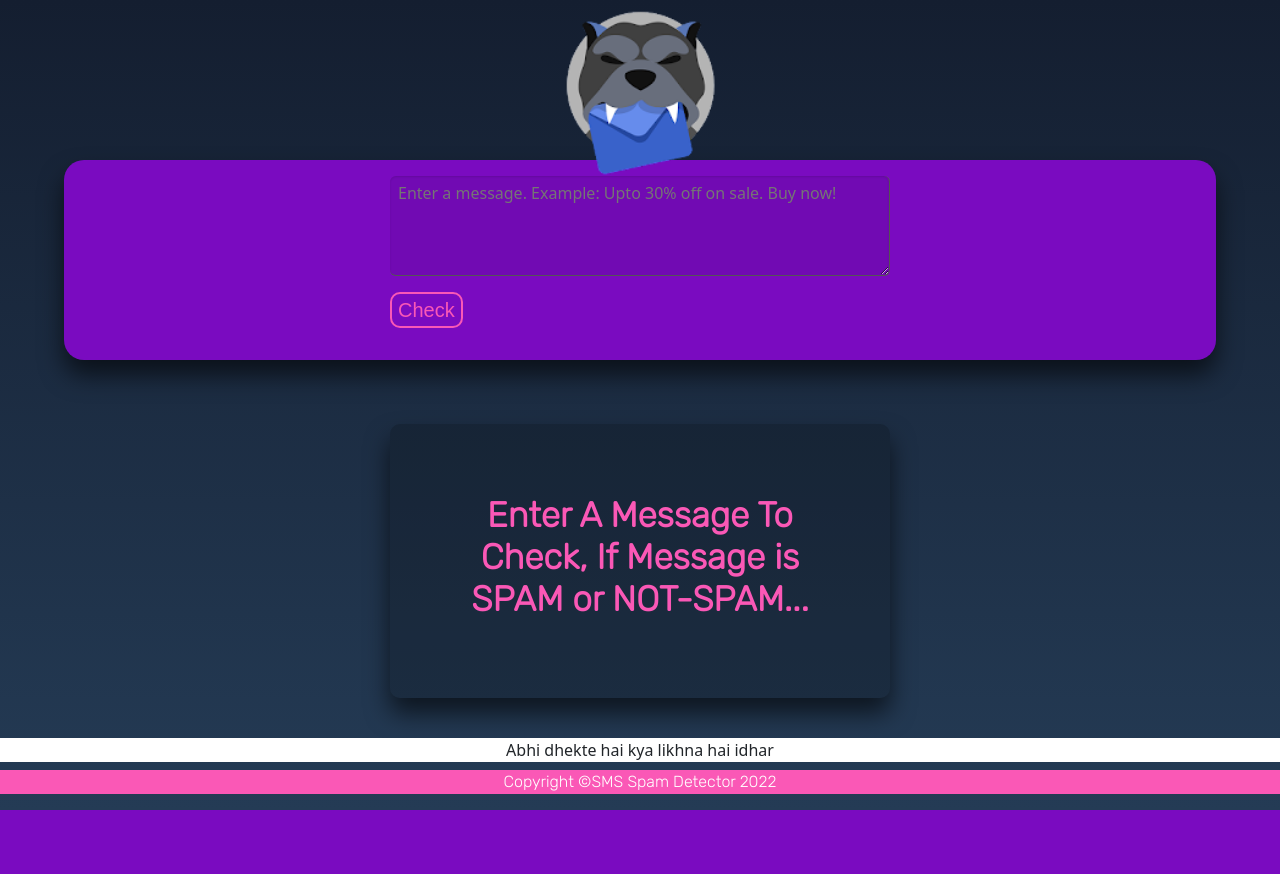
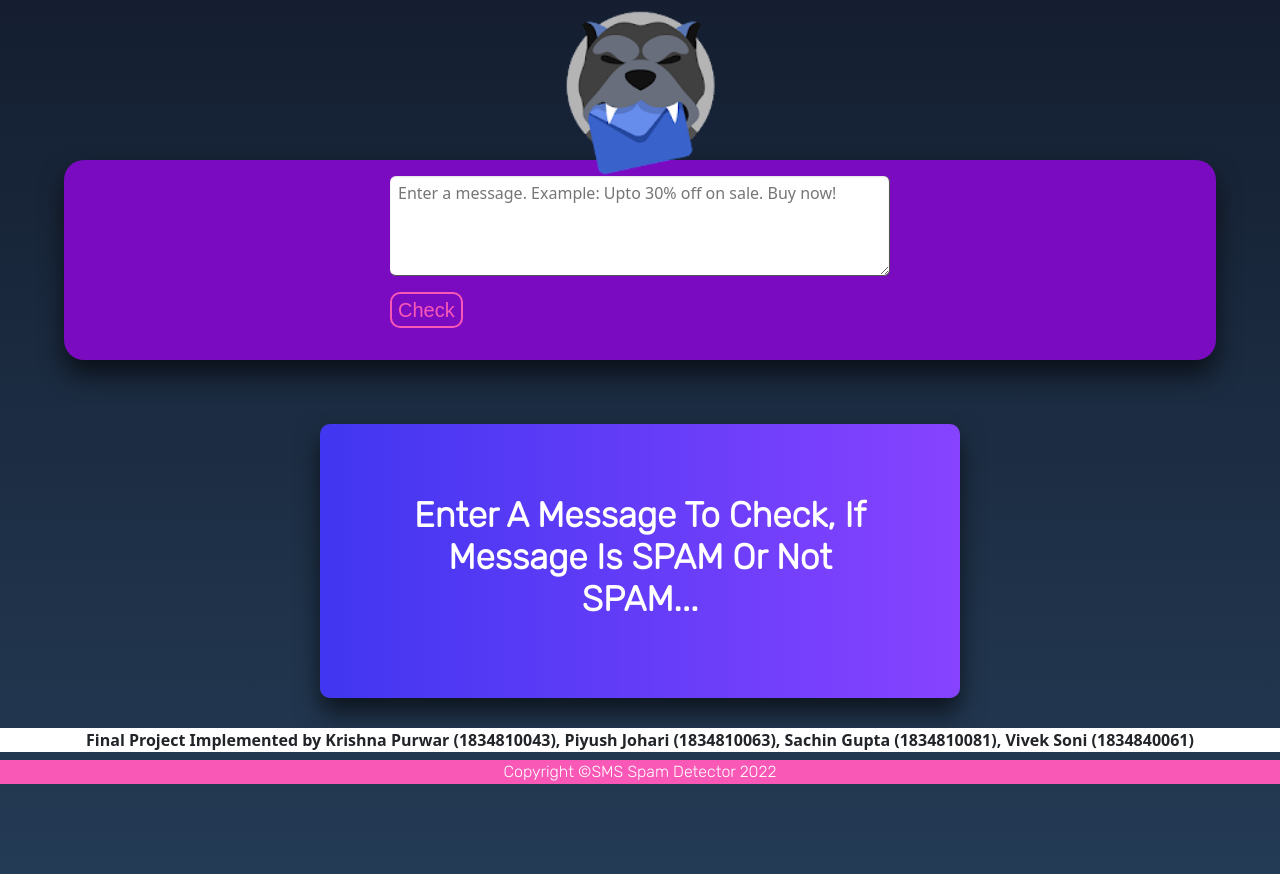
Before and after one commit to viveksooni/SmS-spam-detection, a Flask app: page / in a window 1280 px wide. Before the commit the page ends 810 px from the top, so only its background shows below. Run offline with Flask 2, Linux system fonts and the light colour scheme; parts of the project's set-up code (start-up, migrations or seed data) failed here and were passed over.

Commit message:
made website more better

```diff
--- a/app/static/css/style.css
+++ b/app/static/css/style.css
@@ -193,14 +209,15 @@
   /* position: relative;
   top: 50%;
   left: 50%; */
-  width: 500px;
+  width: 50%;
   padding: 40px;
   margin: 2.5em auto;
   /* transform: translate(-50%, -50%); */
-  background: rgba(0, 0, 0, 0.2);
+  background: linear-gradient(to left, #8743ff, #4136f1);
   box-sizing: border-box;
   box-shadow: 0 15px 25px rgba(0,0,0,.6);
   border-radius: 10px;
+  margin-bottom: 22vh;
 
 }
 
@@ -217,7 +234,8 @@ textarea {
   -moz-border-left-colors: none;
   -moz-border-right-colors: none;
   -moz-border-top-colors: none;
-  background: none repeat scroll 0 0 rgba(0, 0, 0, 0.07);
+  background: none repeat scroll 0 0 #FFFFFF;
+    outline-width: 0;
   border-color: -moz-use-text-color #FFFFFF #FFFFFF -moz-use-text-color;
   border-image: none;
   border-radius: 6px 6px 6px 6px;
@@ -237,3 +255,10 @@ textarea:focus {
     background: none repeat scroll 0 0 #FFFFFF;
     outline-width: 0;
 }
+
+#footer{
+  position: fixed;
+  bottom: 0;
+  width: 100%;
+
+}
--- a/app/templates/index.html
+++ b/app/templates/index.html
@@ -34,7 +34,9 @@
     <br>
     {% if message %}
     <div class="show-result">
-        <div class="output"><h3 style="color:black; font-size:22px; font-weight:bold; font-family:'Courier New', Courier, monospace; text-transform: uppercase;">{{message}}</h3></div>
+        <h3 style="color:white; font-size:22px;
+        font-weight:bold; font-family: 'Rubik', sans-serif; text-transform: uppercase;">{{message}}</h3>
+        <div class="output"></div>
         <br>
         {% if result=='This Message is Not a SPAM Message.' %}
         <div class="output-logo">
@@ -69,11 +71,21 @@
     </div>
     {% else %}
     <div class="msg">
-        <h3 style="color:#FA58B6; padding:30px;font-size:35px; font-weight:bold; font-family: 'Rubik', sans-serif; text-align: center;">Enter A Message To Check, If Message is SPAM or NOT-SPAM...</h3>
+        <h3 style="color:white; padding:30px;font-size:35px; font-weight:bold; font-family: 'Rubik', sans-serif; text-align: center;">Enter A Message To Check, If Message Is SPAM Or Not SPAM...</h3>
     </div>
     {% endif %}
-    <div class="head-git"><p>Abhi dhekte hai kya likhna hai idhar</p> </div>
+    <div id="footer">
+        <div class="head-git"><p><strong>Final Project Implemented by
+            Krishna Purwar
+            (1834810043),
+            Piyush Johari
+            (1834810063),
+            Sachin Gupta
+            (1834810081),
+            Vivek Soni
+            (1834840061) </strong></p> </div>
 
-    <div class="head"><p> Copyright &copy;SMS Spam Detector 2022</p></div>
+        <div class="head"><p> Copyright &copy;SMS Spam Detector 2022</p></div>
+    </div>
 </body>
 </html>
```
Also changed, not shown: other parts of app/static/css/style.css (+25 -9 lines).
